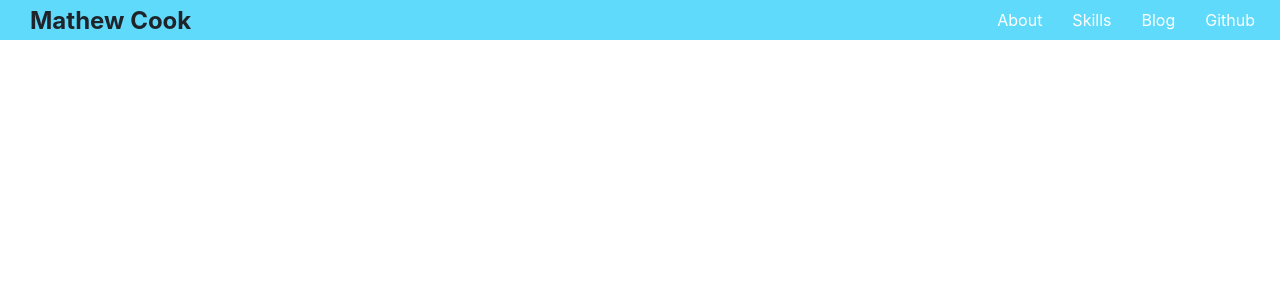
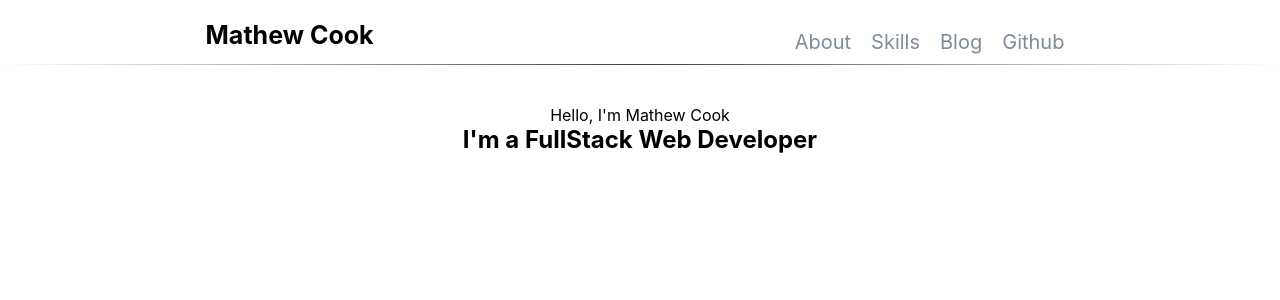
Before and after one commit to Cook1619/Portfolio-2, a React (Create React App) app: page / in a window 1280 px wide. Shown: the top 300 px of the page. Built offline with nearby package versions, Linux system fonts and the light colour scheme.

Commit message:
Re-worked nav bar

```diff
--- a/src/components/Main.jsx
+++ b/src/components/Main.jsx
@@ -1,12 +1,17 @@
-import React from 'react';
-import './styles/main.css'
+import React from "react";
+import "./styles/main.css";
 
 const Main = () => {
-    return (
-        <div>
-            <h1>TESTING</h1>
-        </div>
-    )
-}
+  return (
+    <div>
+      <div className="main-container">
+        <p>Hello, I'm Mathew Cook</p>
+      </div>
+      <div className="second-container">
+        <h2>I'm a FullStack Web Developer</h2>
+      </div>
+    </div>
+  );
+};
 
 export default Main;
--- a/src/components/Navbar.jsx
+++ b/src/components/Navbar.jsx
@@ -3,15 +3,26 @@ import "./styles/navbar.css";
 
 const Navbar = () => {
   return (
-    <nav class="navbar">
+    <div>
+      <nav class="navbar">
         <h1 className="name">Mathew Cook</h1>
-    <ul class="nav-links">
-      <li class="nav-item"><a href="#">About</a></li>
-      <li class="nav-item"><a href="#">Skills</a></li>
-      <li class="nav-item"><a href="#">Blog</a></li>
-      <li class="nav-item"><a href="#">Github</a></li>
-    </ul>
-  </nav>
+        <ul class="nav-links">
+          <li class="nav-item">
+            <a href="#">About</a>
+          </li>
+          <li class="nav-item">
+            <a href="#">Skills</a>
+          </li>
+          <li class="nav-item">
+            <a href="#">Blog</a>
+          </li>
+          <li class="nav-item">
+            <a href="#">Github</a>
+          </li>
+        </ul>
+      </nav>
+      <hr className="nav-bottom"/>
+    </div>
   );
 };
 
--- a/src/components/styles/main.css
+++ b/src/components/styles/main.css
@@ -0,0 +1,10 @@
+.main-container {
+    display: flex;
+    justify-content: center;
+    padding-top: 40px;
+}
+
+.second-container {
+    display: flex;
+    justify-content: center;
+}
--- a/src/components/styles/navbar.css
+++ b/src/components/styles/navbar.css
@@ -2,47 +2,55 @@ html {
   box-sizing: border-box;
 }
 
-  *, *::before, *::after {
+*,
+*::before,
+*::after {
   box-sizing: inherit;
   margin: 0;
   padding: 0;
 }
 
 body {
-    font-family: -apple-system, BlinkMacSystemFont, 'Segoe UI', Roboto, Oxygen, Ubuntu, Cantarell, 'Open Sans', 'Helvetica Neue', sans-serif;
+  font-family: -apple-system, BlinkMacSystemFont, "Segoe UI", Roboto, Oxygen,
+    Ubuntu, Cantarell, "Open Sans", "Helvetica Neue", sans-serif;
+}
+a {
+  text-decoration: none;
+  color: #7e8c9a;
+  font-size: 20px;
 }
 
-  .name {
-      color: #1f232a;
-  }
-
-  nav {
-    width: 100%;
-    background-color: #60dafb;
-    padding-left: 30px;
-    padding-right: 10px;
-    display: flex;
-    justify-content: space-between;
-    align-items: center;
-    position: fixed;
+h1 {
+  font-size: 25px;
 }
 
 .nav-links {
-    list-style: none;
   display: flex;
+  justify-content: flex-end;
 }
 
-  .nav-item a {
-    display: inline-block;
-    padding: 10px 15px;
-    text-decoration: none;
-    color: white;
+.nav-item {
+  list-style-type: none;
+  padding: 10px;
 }
 
-  .nav-item:hover {
-    background-color: white;
+.nav-item a:hover {
+  color:red;
 }
 
-  .nav-item:hover a {
-    color: #60dafb;
+.navbar {
+  display: flex;
+  justify-content: space-around;
+  padding-top: 20px;
 }
+
+.nav-bottom {
+  border: 0;
+  height: 1px;
+  background-image: linear-gradient(
+    to right,
+    rgba(0, 0, 0, 0),
+    rgba(0, 0, 0, 0.75),
+    rgba(0, 0, 0, 0)
+  );
+}
```
Lines whose indentation alone changed are shown as unchanged.
